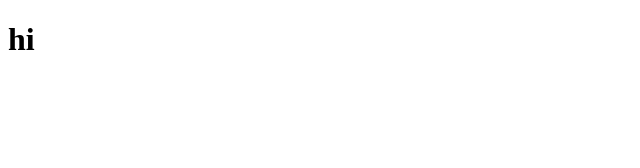
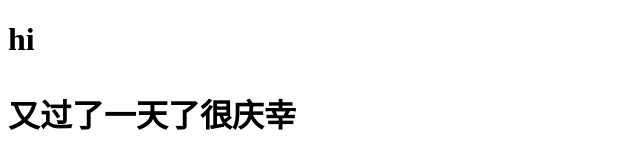
Before and after one commit to doming69/doming69.github.io, a plain HTML site: page index.html in a window 1280 px wide. Shown: the whole page, without its empty margins (0-640 px from the left). Drawn offline with Linux system fonts and the light colour scheme.

Commit message:
Update index.html

```diff
--- a/index.html
+++ b/index.html
@@ -7,6 +7,7 @@
   <title>hi</title>
 </head>
 <h1>hi<h1>
+  <p>又过了一天了很庆幸<p>
 <body>
 
 </body>
```
